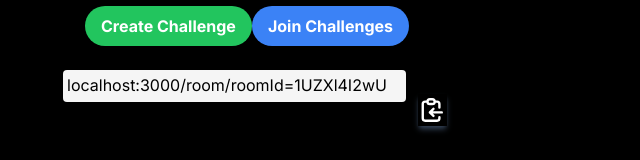
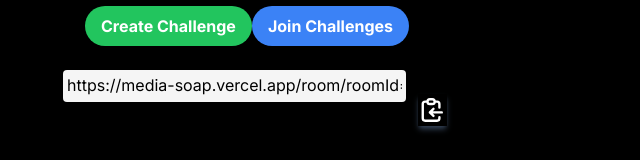
Before and after one commit to SayeedMahdi/media-soap, a Next.js app: page / in a window 1280 px wide. Both pictures are taken after a click on the button "Create Challenge". Shown: the part 430-590 px from the top of the page, without its empty margins (385-1025 px from the left). Built offline with nearby package versions, Linux system fonts and the light colour scheme.

Commit message:
work on url

```diff
--- a/src/components/Challenge.jsx
+++ b/src/components/Challenge.jsx
@@ -41,11 +41,11 @@ Join Challenges
       type="text"
       class="peer block min-h-[auto] w-full rounded border-0 bg-neutral-100 px-1 py-[0.22rem] leading-[1.6] outline-none transition-all duration-200 ease-linear focus:placeholder:opacity-100 peer-focus:text-primary data-[te-input-state-active]:placeholder:opacity-100 motion-reduce:transition-none dark:bg-neutral-700 dark:text-neutral-200 dark:placeholder:text-neutral-200 dark:peer-focus:text-primary [&:not([data-te-input-placeholder-active])]:placeholder:opacity-0"
       id="exampleFormControlInput5"
-      value={`localhost:3000/room/roomId=${roomId}`}
+      value={`https://media-soap.vercel.app/room/roomId=${roomId}`}
       aria-label="Disabled input example"
       disabled />
 
-  <CopyClip content={`localhost:3000/room/${roomId}`}/>
+  <CopyClip content={`https://media-soap.vercel.app/room/${roomId}`}/>
   </div>)
 }
 
```
